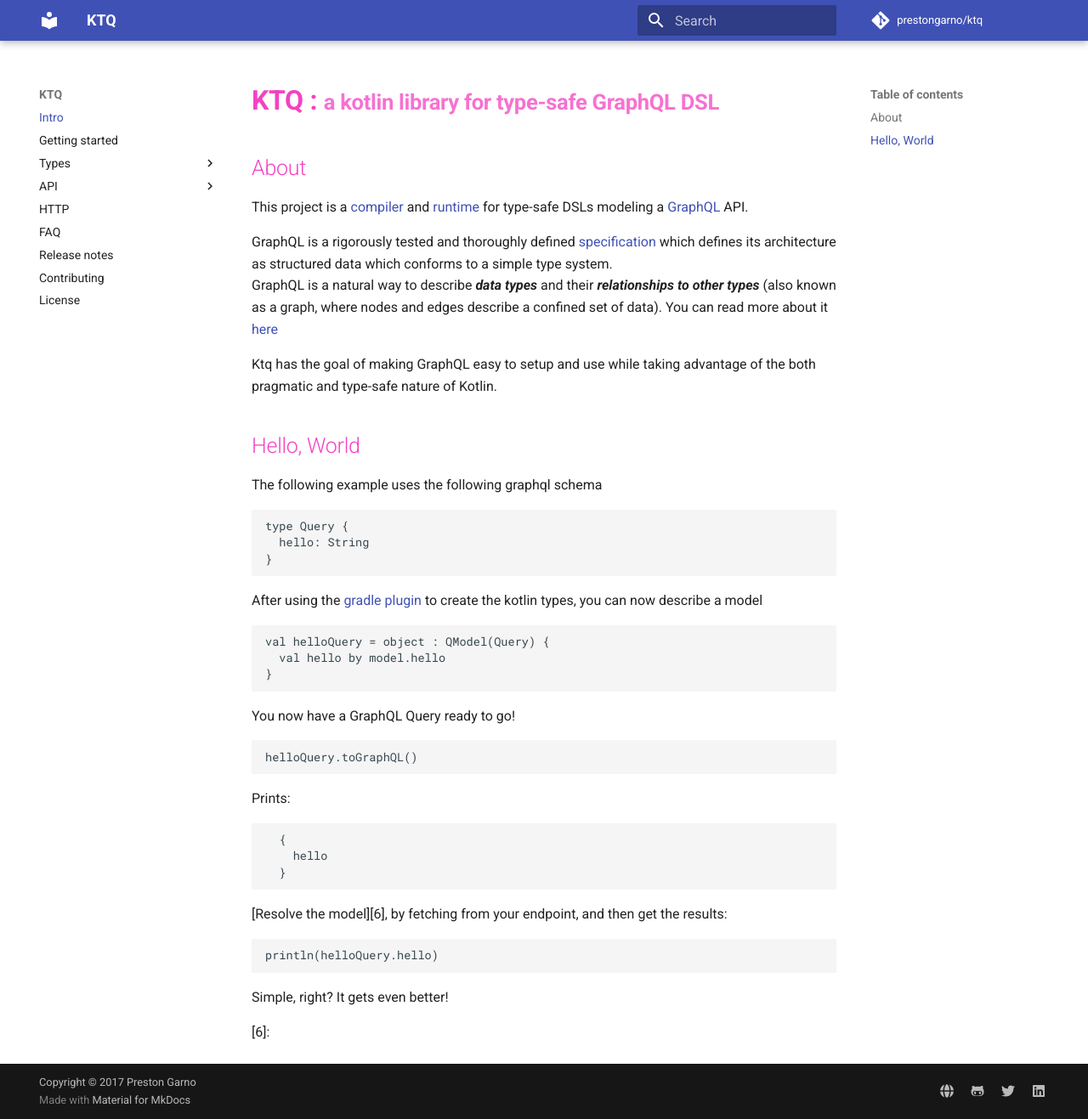
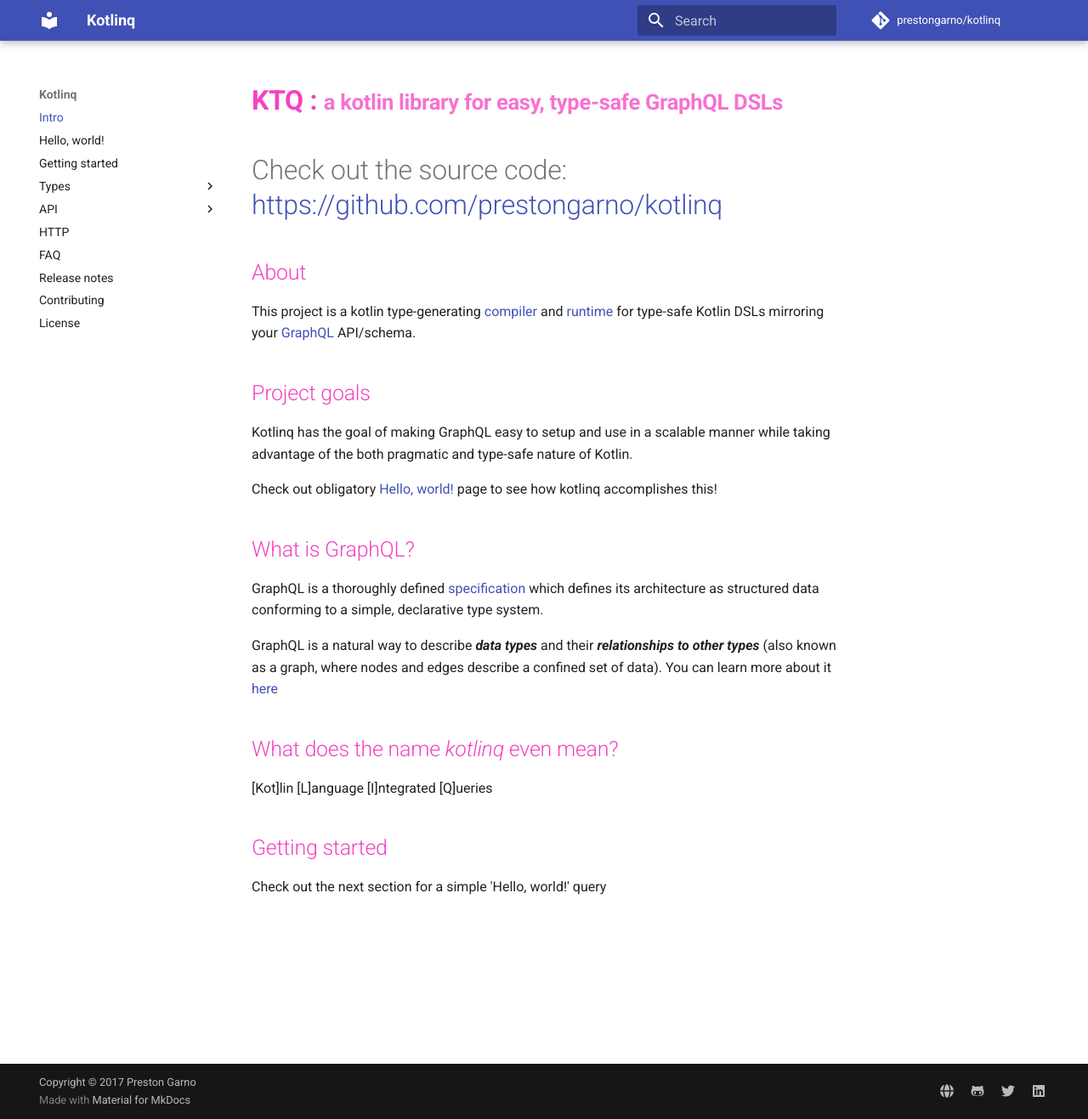
Before and after one commit to prestongarno/kotlinq, an MkDocs documentation site: the page built from docs/index.md, in a window 1280 px wide and 1317 px high. Shown: the whole window at 85% size. Built offline with MkDocs 1.6.1 and Material for MkDocs 9.7.7, drawn with Linux system fonts in a browser that asks for light colours; comment, search, counter and statistics services are not loaded; old or Windows-style settings are respelled for this version of MkDocs.

Commit message:
dev docs

````diff
--- a/docs/index.md
+++ b/docs/index.md
@@ -1,60 +1,41 @@
-# <b><span style="color:#f442c2">KTQ :  <small>a kotlin library for type-safe GraphQL DSL</small></span></b>
+# <b><span style="color:#f442c2">KTQ :  <small>a kotlin library for easy, type-safe GraphQL DSLs</small></span></b>
+
+# Check out the source code: https://github.com/prestongarno/kotlinq
 
 ## <span style="color:#f442c2">About</span>
 
-This project is a [compiler][5] and [runtime][4] for type-safe DSLs modeling a [GraphQL][1] API.
+This project is a kotlin type-generating [compiler][5] and [runtime][4]
+for type-safe Kotlin DSLs mirroring your [GraphQL][1] API/schema.
 
-GraphQL is a rigorously tested and thoroughly defined [specification][2] which defines
-its architecture as structured data which conforms to a simple type system.
+## <span style="color:#f442c2">Project goals</span>
+
+Kotlinq has the goal of making GraphQL easy to setup and use in a scalable manner
+while taking advantage of the both pragmatic and type-safe nature of Kotlin.
+
+
+Check out obligatory [Hello, world!](hello_world.md) page to see how kotlinq accomplishes this!
+
+## <span style="color:#f442c2">What is GraphQL?</span>
+
+GraphQL is a thoroughly defined [specification][2] which defines
+its architecture as structured data conforming to a simple, declarative type system.
+
 GraphQL is a natural way to describe ***data types*** and their ***relationships to other types***
-(also known as a graph, where nodes and edges describe a confined set of data). You can read more
+(also known as a graph, where nodes and edges describe a confined set of data). You can learn more
 about it [here][3]
 
-Ktq has the goal of making GraphQL easy to setup and use while taking advantage of
-the both pragmatic and type-safe nature of Kotlin.
+## <span style="color:#f442c2">What does the name *kotlinq* even mean?</span>
+<span style="color:#f442c2"></span>
 
-## <span style="color:#f442c2">Hello, World</span>
+\[Kot\]lin \[L\]anguage \[I\]ntegrated \[Q\]ueries
 
-The following example uses the following graphql schema
+## <span style="color:#f442c2">Getting started</span>
 
-```
-type Query {
-  hello: String
-}
-```
+Check out the next section for a simple 'Hello, world!' query
 
-After using the [gradle plugin][5] to create the kotlin types, you can now describe a model
-
-```
-val helloQuery = object : QModel(Query) {
-  val hello by model.hello
-}
-```
-
-You now have a GraphQL Query ready to go!
-
-```
-helloQuery.toGraphQL()
-```
-
-Prints:
-```
-  {
-    hello
-  }
-```
-
-[Resolve the model][6], by fetching from your endpoint, and then get the results:
-
-```
-println(helloQuery.hello)
-```
-
-Simple, right? It gets even better!
 
   [1]: http://graphql.org
   [2]: http://facebook.github.io/graphql
   [3]: http://graphql.org/learn/
   [4]: http://github.com/prestongarno/kotlinq
-  [5]: http://github.com/prestongarno/kotlinq-gradle
-  [6]:
+  [5]: http://github.com/prestongarno/kotlinq/kotlinq-gradle
--- a/mkdocs.yml
+++ b/mkdocs.yml
@@ -1,32 +1,12 @@
-# Copyright (c) 2016-2017 Preston Garno <prestongarno@gmail.com>
-
-# Permission is hereby granted, free of charge, to any person obtaining a copy
-# of this software and associated documentation files (the "Software"), to
-# deal in the Software without restriction, including without limitation the
-# rights to use, copy, modify, merge, publish, distribute, sublicense, and/or
-# sell copies of the Software, and to permit persons to whom the Software is
-# furnished to do so, subject to the following conditions:
-
-# The above copyright notice and this permission notice shall be included in
-# all copies or substantial portions of the Software.
-
-# THE SOFTWARE IS PROVIDED "AS IS", WITHOUT WARRANTY OF ANY KIND, EXPRESS OR
-# IMPLIED, INCLUDING BUT NOT LIMITED TO THE WARRANTIES OF MERCHANTABILITY,
-# FITNESS FOR A PARTICULAR PURPOSE AND NON-INFRINGEMENT. IN NO EVENT SHALL THE
-# AUTHORS OR COPYRIGHT HOLDERS BE LIABLE FOR ANY CLAIM, DAMAGES OR OTHER
-# LIABILITY, WHETHER IN AN ACTION OF CONTRACT, TORT OR OTHERWISE, ARISING
-# FROM, OUT OF OR IN CONNECTION WITH THE SOFTWARE OR THE USE OR OTHER DEALINGS
-# IN THE SOFTWARE.
-
 # Project information
-site_name: KTQ
-site_description: A Kotlin client for GraphQL
+site_name: Kotlinq
+site_description: GraphQL DSLs for Kotlin
 site_author: Preston Garno
-site_url: http://prestongarno.github.io/ktq
+site_url: http://prestongarno.github.io/kotlinq
 
 # Repository
-repo_name: prestongarno/ktq
-repo_url: https://github.com/prestongarno/ktq
+repo_name: prestongarno/kotlinq
+repo_url: https://github.com/prestongarno/kotlinq
 
 # Copyright
 copyright: 'Copyright &copy; 2017 Preston Garno'
@@ -77,9 +57,10 @@
 # Page tree
 pages:
   - Intro: index.md
+  - Hello, world!: hello_world.md
   - Getting started: getting-started.md
   - Types:
-    - Paradigms: types/paradigms.md
+    - Introduction: types/paradigms.md
     - Primitives/Scalars: types/primitives.md
     - Custom Scalars: types/custom_scalars.md
     - Objects: types/objects.md
````
Also changed, not shown: docs/getting-started.md (+2 -2 lines), docs/hello_world.md (added, +40 -0 lines), kotlinq-gradle/README.md (+2 -5 lines).
